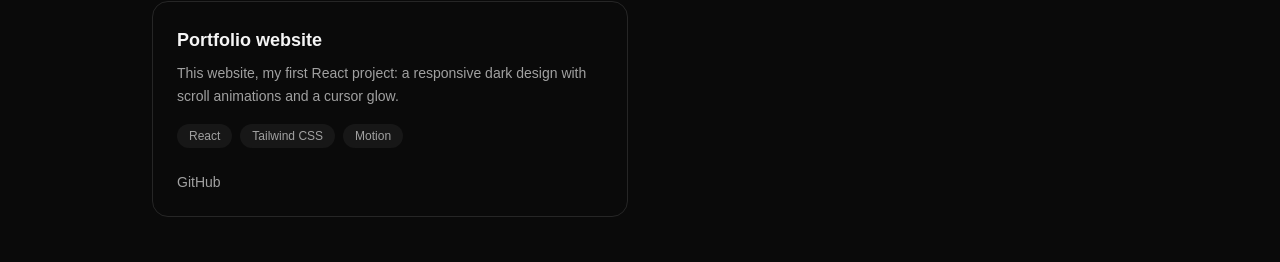
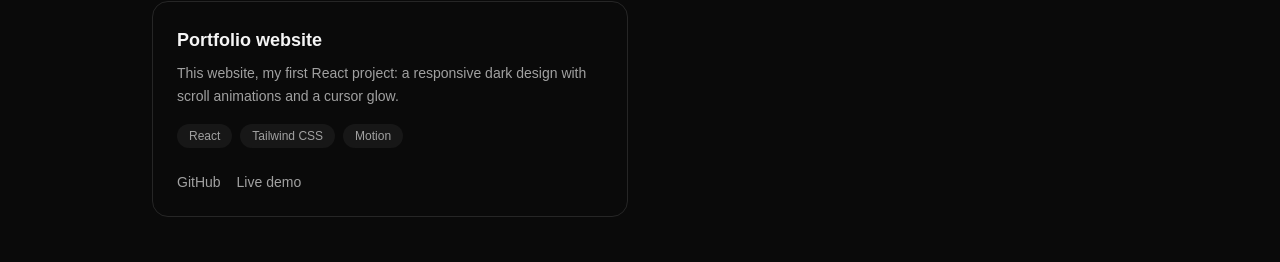
Before and after one commit to MaximBanna/portfolio, a React (Vite) app: page / in a window 1280 px wide. Shown: the part 2866-3128 px from the top of the page. Built offline with nearby package versions, Linux system fonts and the light colour scheme.

Commit message:
Add live site links

```diff
--- a/src/data/projects.js
+++ b/src/data/projects.js
@@ -18,6 +18,6 @@
     description: "This website, my first React project: a responsive dark design with scroll animations and a cursor glow.",
     tags: ["React", "Tailwind CSS", "Motion"],
     github: "https://github.com/MaximBanna/portfolio",
-    demo: "",
+    demo: "https://portfolio-zeta-black-31.vercel.app",
   },
 ];
```
Also changed, not shown: 1 other file (tests, documents, lock files or other folders).
